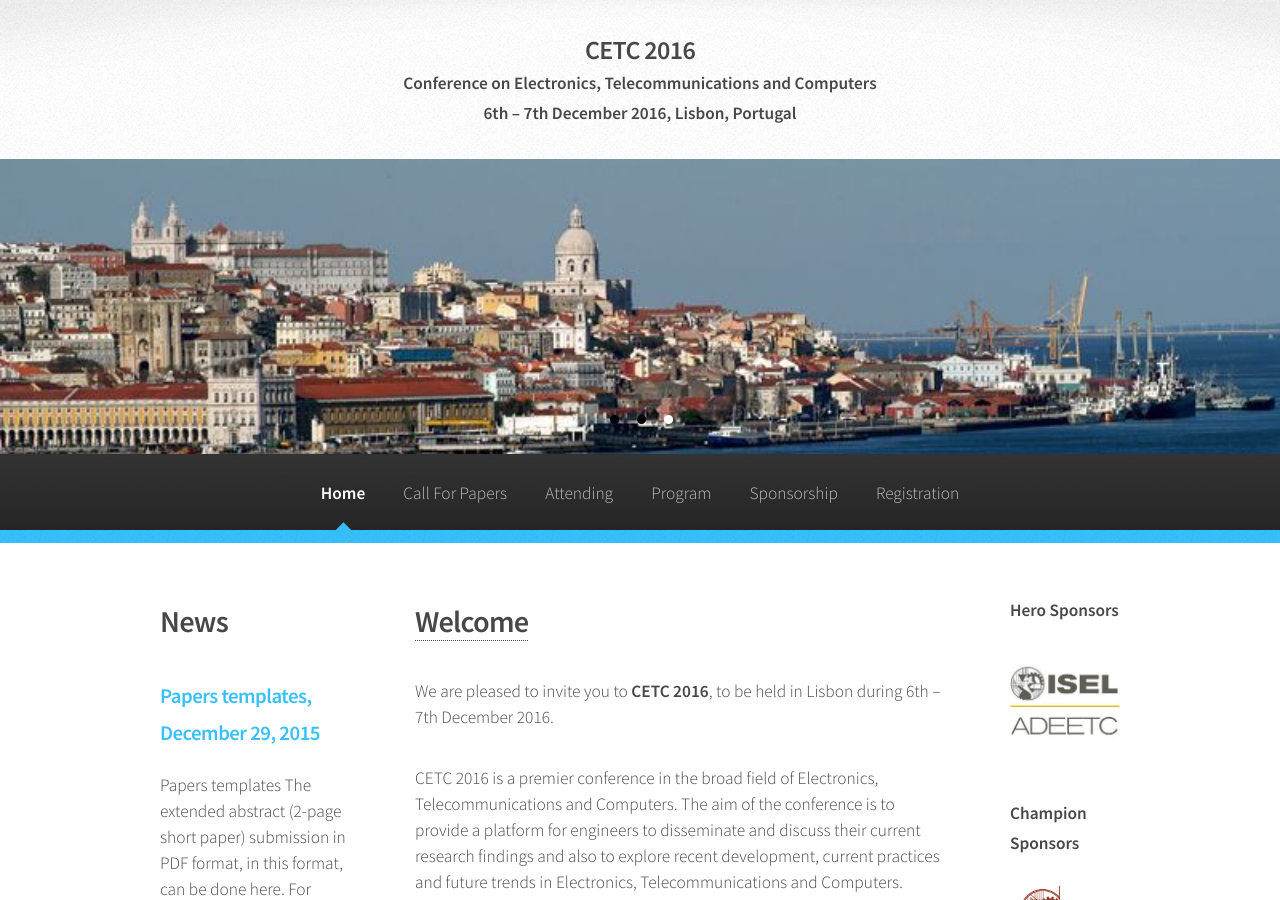
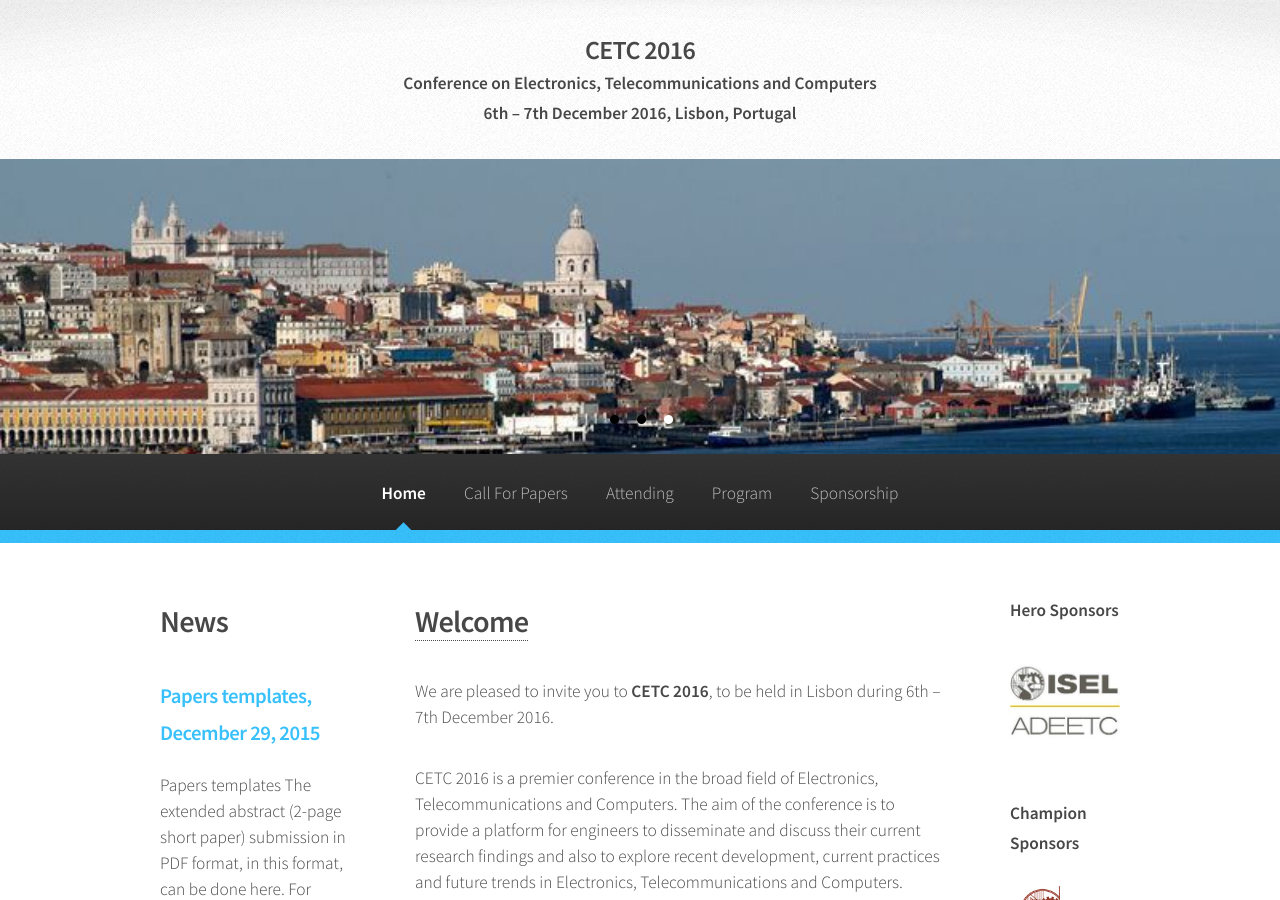
Before and after one commit to cetc2016/cetc2016.github.io, a Jekyll site: the page built from index.html, in a window 1280 px wide and 900 px high. Built offline with Jekyll 4.4.1, drawn with Linux system fonts in a browser that asks for light colours; the list of posts is cut into pages by our own code.

Commit message:
Remove Registration option from Menu

```diff
--- a/_includes/header.html
+++ b/_includes/header.html
@@ -89,7 +89,7 @@
 							<li {% if "sponsors" == page.menu %}class="current" {% endif %}>
                                 <a href="{{site.url}}/sponsors">Sponsorship</a>
                             </li>
-							<li><a href="#">Registration</a></li>
+							<!--<li><a href="#">Registration</a></li> -->
 						</ul>
 					</nav>
 
```
